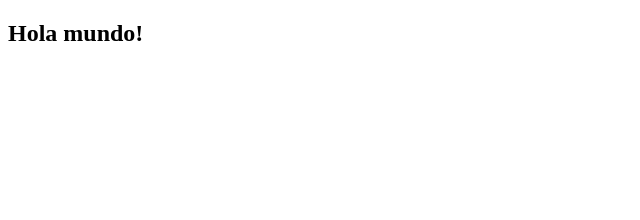
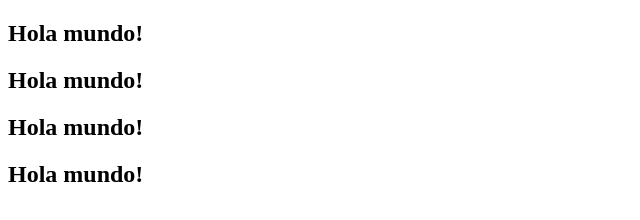
Before and after one commit to chkaren66/pruebaGit, a plain HTML site: page index.html in a window 1280 px wide. Shown: the whole page, without its empty margins (0-640 px from the left). Drawn offline with Linux system fonts and the light colour scheme.

Commit message:
cuatro holamundos

```diff
--- a/index.html
+++ b/index.html
@@ -8,6 +8,9 @@
 </head>
 <body>
     <h2>Hola mundo!</h2>
+    <h2>Hola mundo!</h2>
+    <h2>Hola mundo!</h2>
+    <h2>Hola mundo!</h2>
 
 </body>
 </html>
```
